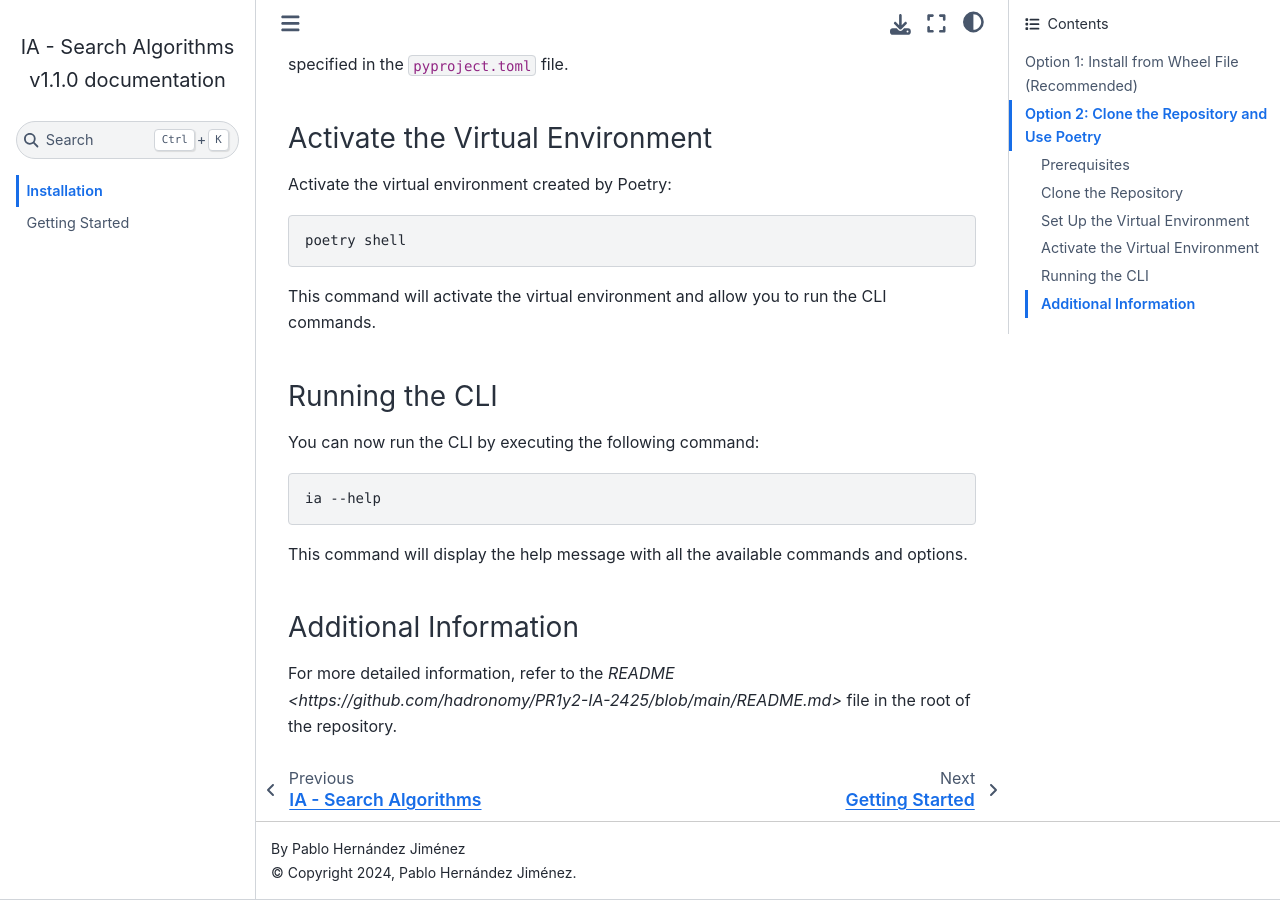
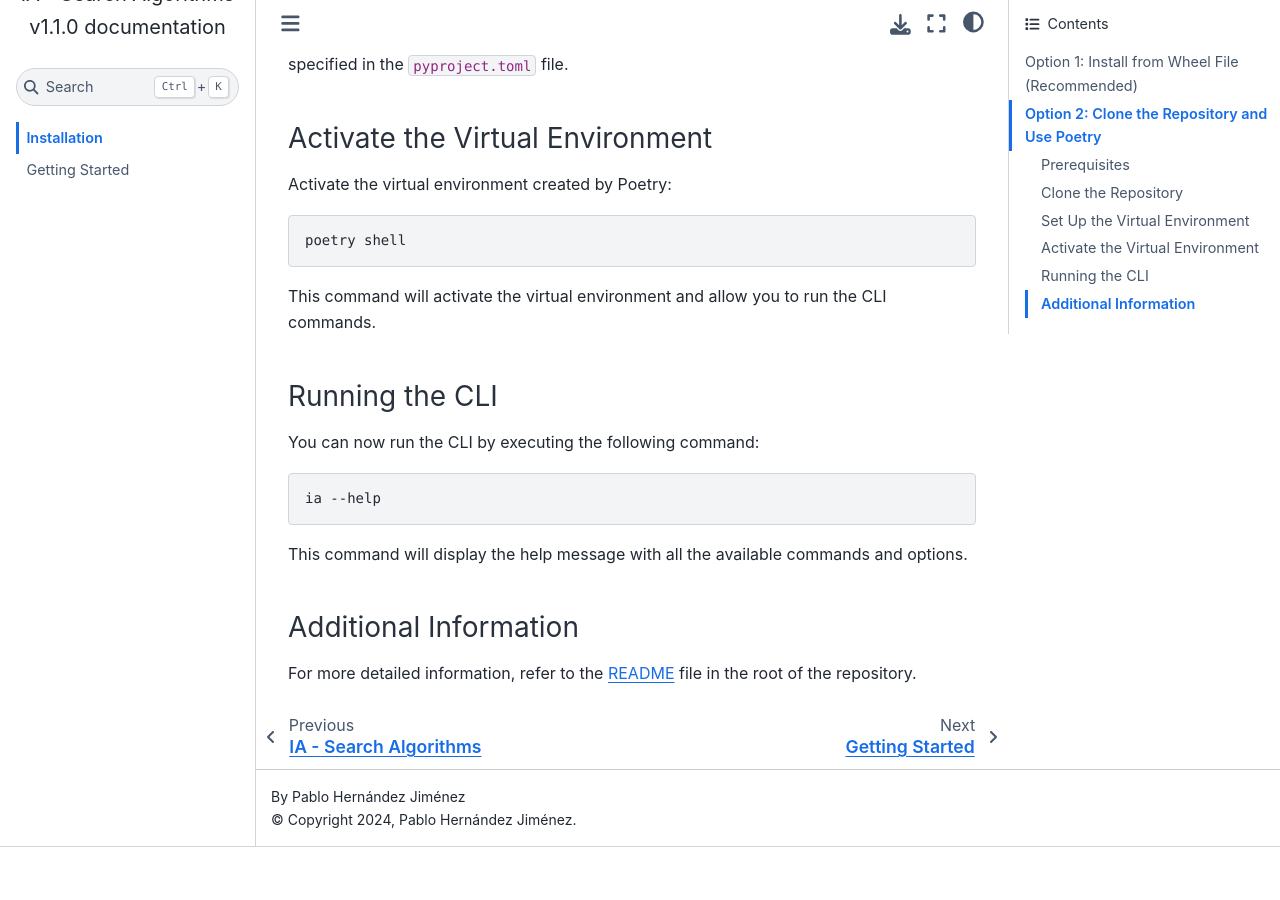
Before and after one commit to hadronomy/PR1y2-IA-2425, a Sphinx documentation site: the page built from docs/source/installation.rst, in a window 1280 px wide and 900 px high, scrolled down 2331 px. Built offline with Sphinx 7.4.7 and the Sphinx Book theme 1.1.4, drawn with Linux system fonts in a browser that asks for light colours; after the commit the page ends 3178 px from its top, so only the background shows below that.

Commit message:
docs: fix broken link

```diff
--- a/docs/source/installation.rst
+++ b/docs/source/installation.rst
@@ -1,4 +1,5 @@
 .. _installation:
+
 Installation
 ############
 
@@ -117,4 +118,6 @@ This command will display the help message with all the available commands and o
 Additional Information
 ======================
 
-For more detailed information, refer to the `README <https://github.com/hadronomy/PR1y2-IA-2425/blob/main/README.md>` file in the root of the repository.
+For more detailed information,
+refer to the `README <https://github.com/hadronomy/PR1y2-IA-2425/blob/main/README.md/>`_
+file in the root of the repository.
```
